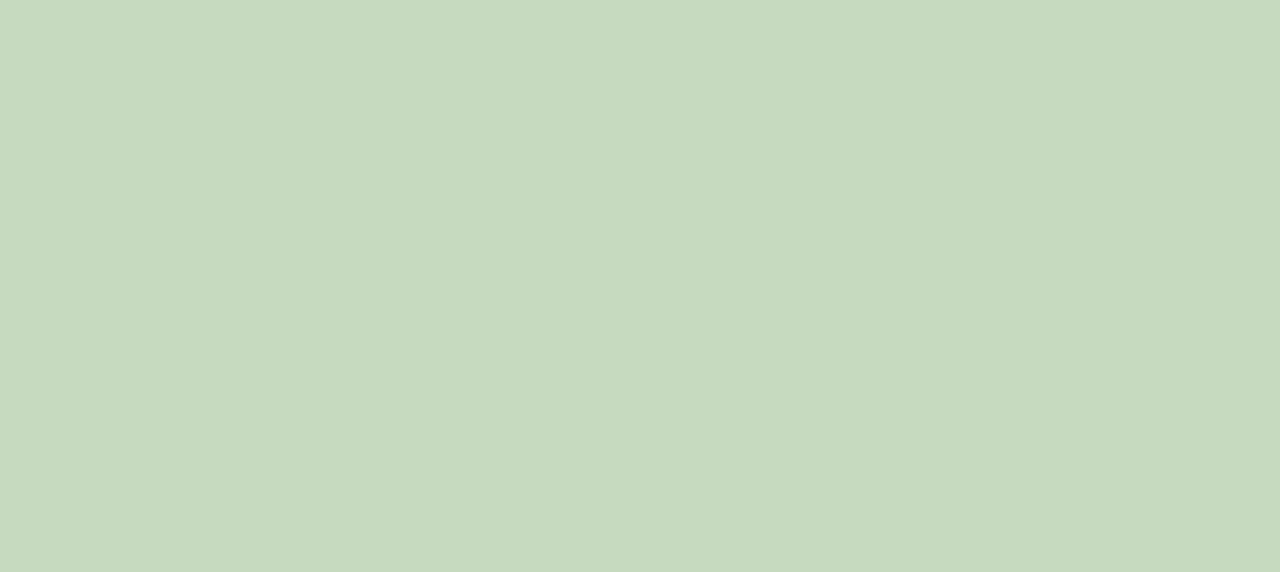
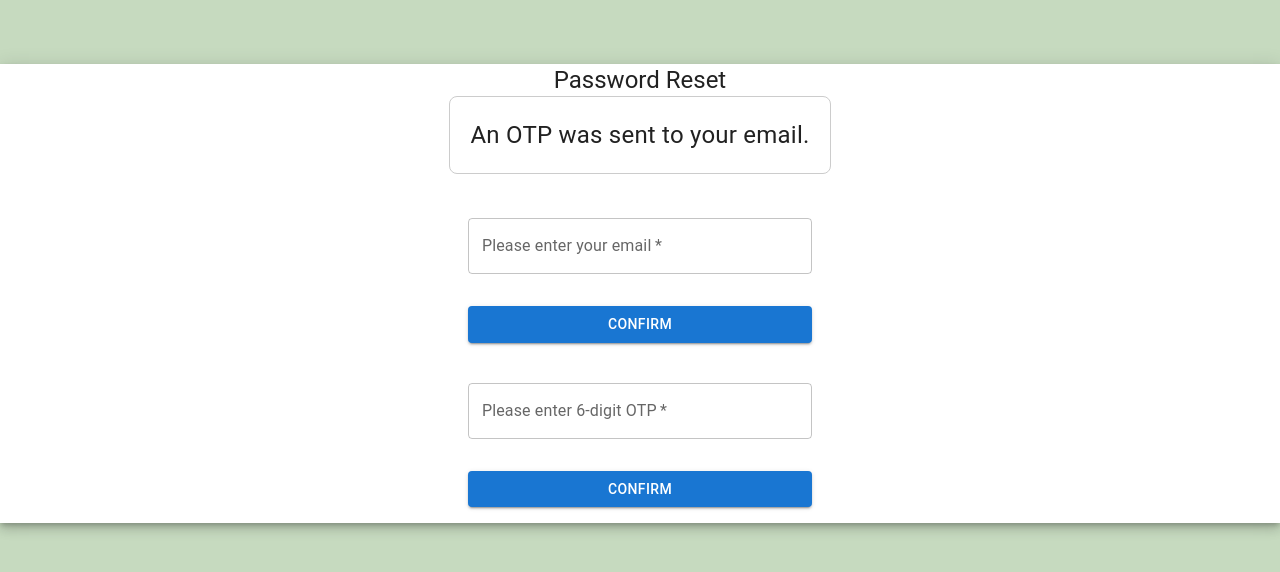
Before and after one commit to advanced-computer-lab-2023/ACLERS-Pharmacy, a React (Create React App) app in the folder frontend/: page /otppage in a window 1280 px wide. Before the commit this address had no page. Shown: the top 572 px of the page. Built offline with nearby package versions, Linux system fonts and the light colour scheme.

Commit message:
Add new front end components

```diff
--- a/frontend/src/App.js
+++ b/frontend/src/App.js
@@ -17,6 +17,9 @@ import PharmacistSignUpPage from "./signup/signupPharmacist";
 import ViewApplicants from "./admin/viewapplicants";
 import SignupDirectory from "./signupdirectory/SignUpPage";
 import Login from "./login/SignInSide";
+import ChangePassword from "./login/ChangePassword";
+import OTPPage from "./login/otppage";
+import NewPasswordPage from "./login/NewPasswordPage";
 
 function App() {
   return (
@@ -51,6 +54,9 @@ function App() {
         <Route path="/signuppage" element={<SignupDirectory />} />
         <Route path="/" element={<Login />} />
         <Route path="/login" element={<Login />} />
+        <Route path="/changepassword/:id" element={<ChangePassword />} />
+        <Route path="/otppage" element={<OTPPage/>} />
+        <Route path="/newpasswordpage/:id" element={<NewPasswordPage/>} />
       </Routes>
     </>
   );
--- /dev/null
+++ b/frontend/src/login/ChangePassword.js
@@ -0,0 +1,83 @@
+import React, { useState } from "react";
+import Avatar from "@mui/material/Avatar";
+import Button from "@mui/material/Button";
+import CssBaseline from "@mui/material/CssBaseline";
+import TextField from "@mui/material/TextField";
+import Link from "@mui/material/Link";
+import Paper from "@mui/material/Paper";
+import Box from "@mui/material/Box";
+import LockOutlinedIcon from "@mui/icons-material/LockOutlined";
+import Typography from "@mui/material/Typography";
+import { createTheme, ThemeProvider } from "@mui/material/styles";
+
+const defaultTheme = createTheme();
+
+export default function ChangePassword() {
+  const [oldPassword, setOldPassword] = useState("");
+  const [newPassword, setNewPassword] = useState("");
+
+  const handlePasswordChange = () => {
+    // Implement the logic to change the password here
+    // You can make API calls to update the password in your application.
+    // For this example, we will just log the old and new passwords.
+    console.log("Old Password: ", oldPassword);
+    console.log("New Password: ", newPassword);
+    window.location.href = "/login";
+  };
+
+  return (
+    <ThemeProvider theme={defaultTheme}>
+      <Paper elevation={6} square>
+        <Box
+          sx={{
+            my: 8,
+            mx: 4,
+            display: "flex",
+            flexDirection: "column",
+            alignItems: "center",
+          }}
+        >
+          <Avatar sx={{ m: 1, bgcolor: "secondary.main" }}>
+            <LockOutlinedIcon />
+          </Avatar>
+
+          <Typography component="h1" variant="h5">
+            Change Password
+          </Typography>
+          <Box component="form" noValidate sx={{ mt: 1 }}>
+            <TextField
+              margin="normal"
+              required
+              fullWidth
+              type="password"
+              label="Old Password"
+              value={oldPassword}
+              onChange={(e) => setOldPassword(e.target.value)}
+            />
+            <TextField
+              margin="normal"
+              required
+              fullWidth
+              type="password"
+              label="New Password"
+              value={newPassword}
+              onChange={(e) => setNewPassword(e.target.value)}
+            />
+            <Button
+              type="button"
+              fullWidth
+              variant="contained"
+              sx={{ mt: 3, mb: 2 }}
+              onClick={handlePasswordChange}
+            >
+              Change Password
+            </Button>
+            <Link href="/otppage" variant="body2">
+              Can't remember your old password?
+            </Link>
+          </Box>
+        </Box>
+      </Paper>
+    </ThemeProvider>
+  );
+}
--- /dev/null
+++ b/frontend/src/login/NewPasswordPage.js
@@ -0,0 +1,62 @@
+import React, { useState } from "react";
+import Button from "@mui/material/Button";
+import Paper from "@mui/material/Paper";
+import Box from "@mui/material/Box";
+import Typography from "@mui/material/Typography";
+import { createTheme, ThemeProvider } from "@mui/material/styles";
+import TextField from "@mui/material/TextField";
+
+const defaultTheme = createTheme();
+
+export default function NewPasswordPage() {
+  const [newPassword, setNewPassword] = useState("");
+
+  const handleConfirm = () => {
+    // Implement the logic to handle the new password here
+    // You can make API calls to update the user's password in your application.
+    // For this example, we will just log the new password.
+    console.log("New Password: ", newPassword);
+    window.location.href = "/login";
+  };
+
+  return (
+    <ThemeProvider theme={defaultTheme}>
+      <Paper elevation={6} square>
+        <Box
+          sx={{
+            my: 8,
+            mx: 4,
+            display: "flex",
+            flexDirection: "column",
+            alignItems: "center",
+          }}
+        >
+          <Typography component="h1" variant="h5">
+            Please enter your new password
+          </Typography>
+          <Box component="form" noValidate sx={{ mt: 1 }}>
+            <TextField
+              margin="normal"
+              required
+              fullWidth
+              type="password"
+              label="New Password"
+              value={newPassword}
+              onChange={(e) => setNewPassword(e.target.value)}
+              placeholder="Enter your new password"
+            />
+            <Button
+              type="button"
+              fullWidth
+              variant="contained"
+              sx={{ mt: 3, mb: 2 }}
+              onClick={handleConfirm}
+            >
+              Confirm
+            </Button>
+          </Box>
+        </Box>
+      </Paper>
+    </ThemeProvider>
+  );
+}
--- /dev/null
+++ b/frontend/src/login/otppage.js
@@ -0,0 +1,121 @@
+import React, { useState } from "react";
+import Button from "@mui/material/Button";
+import Paper from "@mui/material/Paper";
+import Box from "@mui/material/Box";
+import Typography from "@mui/material/Typography";
+import { createTheme, ThemeProvider } from "@mui/material/styles";
+import TextField from "@mui/material/TextField";
+import Link from "@mui/material/Link";
+
+const defaultTheme = createTheme();
+
+export default function OTPPage() {
+  const [email, setEmail] = useState("");
+  const [otp, setOtp] = useState("");
+  const [confirmationMessage, setConfirmationMessage] = useState("");
+
+  const handleEmailConfirm = () => {
+    // Implement logic to handle the entered email
+    console.log("Entered Email: ", email);
+    // Display a confirmation message
+    setConfirmationMessage("An OTP was sent to your email.");
+  };
+
+  const handleOTPConfirm = () => {
+    // Implement logic to handle the entered OTP
+    console.log("Entered OTP: ", otp);
+    window.location.href = "/newpasswordpage/:id";
+  };
+
+  return (
+    <ThemeProvider theme={defaultTheme}>
+      <Paper elevation={6} square>
+        <Box
+          sx={{
+            my: 8,
+            mx: 4,
+            display: "flex",
+            flexDirection: "column",
+            alignItems: "center",
+          }}
+        >
+          <Typography component="h1" variant="h5">
+            Password Reset
+          </Typography>
+          <Box component="div" sx={messageContainerStyle}>
+            <Typography sx={messageTextStyle}>
+              An OTP was sent to your email.
+            </Typography>
+          </Box>
+          <Box component="form" noValidate sx={{ mt: 1 }}>
+            <TextField
+              margin="normal"
+              required
+              fullWidth
+              type="email"
+              label="Please enter your email"
+              value={email}
+              onChange={(e) => setEmail(e.target.value)}
+              placeholder="Enter your email"
+            />
+            <Button
+              type="button"
+              fullWidth
+              variant="contained"
+              sx={{ mt: 3, mb: 2 }}
+              onClick={handleEmailConfirm}
+            >
+              Confirm
+            </Button>
+            {confirmationMessage && (
+              <Typography sx={messageStyle}>
+                {confirmationMessage}
+              </Typography>
+            )}
+          </Box>
+          <Box component="form" noValidate sx={{ mt: 1 }}>
+            <TextField
+              margin="normal"
+              required
+              fullWidth
+              type="text"
+              label="Please enter 6-digit OTP"
+              maxLength="6"
+              value={otp}
+              onChange={(e) => setOtp(e.target.value)}
+              placeholder="Enter OTP"
+            />
+            <Button
+              type="button"
+              fullWidth
+              variant="contained"
+              sx={{ mt: 3, mb: 2 }}
+              onClick={handleOTPConfirm}
+            >
+              Confirm
+            </Button>
+          </Box>
+        </Box>
+      </Paper>
+    </ThemeProvider>
+  );
+}
+
+const messageContainerStyle = {
+  background: "white",
+  border: "1px solid #ccc",
+  padding: "20px",
+  marginBottom: "20px",
+  borderRadius: "8px",
+};
+
+const messageTextStyle = {
+  fontSize: "24px",
+  textAlign: "center",
+};
+
+const messageStyle = {
+  fontSize: "16px",
+  textAlign: "center",
+  color: "green", // You can customize the message style
+};
```
